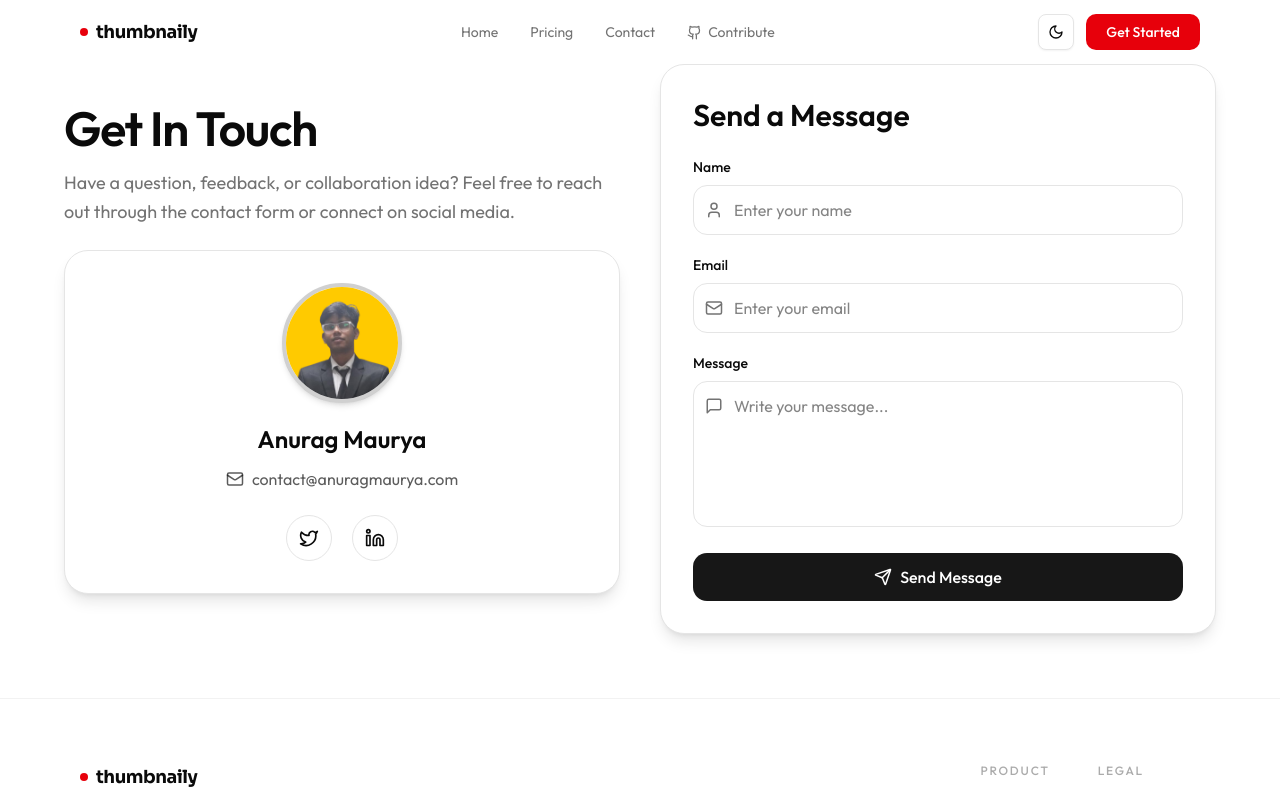
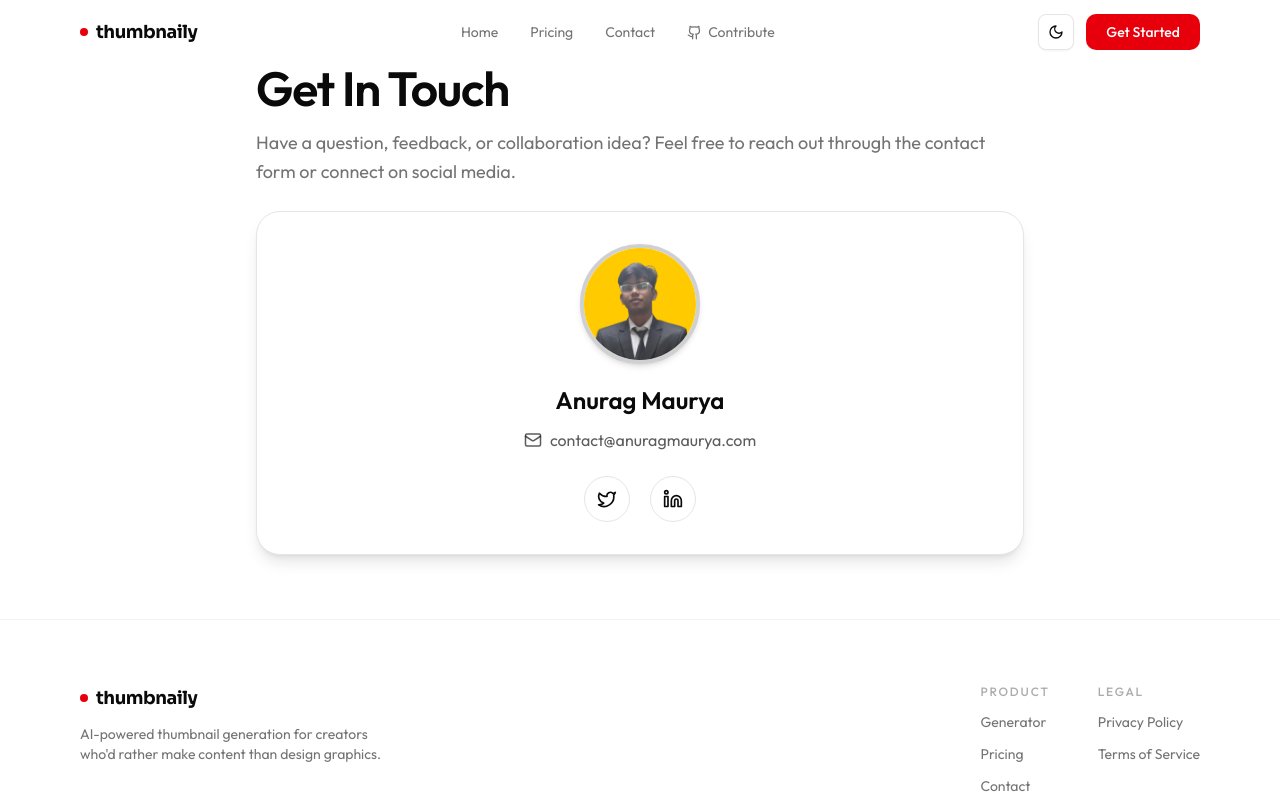
Before and after one commit to justanuragmaurya/thumbnaily-ai, a Next.js app in the folder apps/web/: page /contact in a window 1280 px wide. Shown: the top 794 px of the page. Built offline with nearby package versions, Linux system fonts and the light colour scheme.

Commit message:
Fix: Message card removed

```diff
--- a/apps/web/app/contact/page.tsx
+++ b/apps/web/app/contact/page.tsx
@@ -21,7 +21,7 @@ export default function ContactPage() {
       <Navbar />
 
       <main className="flex-1 flex items-center justify-center px-6 py-16">
-        <div className="max-w-6xl w-full grid md:grid-cols-2 gap-10 items-center">
+        <div className="max-w-3xl w-full mx-auto">
           {/* Left Section */}
           <div className="space-y-6">
             <div>
@@ -79,78 +79,6 @@ export default function ContactPage() {
               </div>
             </div>
           </div>
-
-          {/* Right Section - Contact Form */}
-          <div className="border bg-card rounded-3xl p-8 shadow-lg hover:shadow-2xl transition-all duration-300">
-            <h2 className="text-3xl font-bold mb-6">Send a Message</h2>
-
-            <form className="space-y-5">
-              {/* Name */}
-              <div>
-                <label className="text-sm font-medium mb-2 block">Name</label>
-
-                <div className="relative">
-                  <User
-                    className="absolute left-3 top-1/2 -translate-y-1/2 text-muted-foreground"
-                    size={18}
-                  />
-
-                  <input
-                    type="text"
-                    placeholder="Enter your name"
-                    className="w-full border rounded-xl py-3 pl-10 pr-4 outline-none focus:ring-2 focus:ring-primary transition-all bg-background"
-                  />
-                </div>
-              </div>
-
-              {/* Email */}
-              <div>
-                <label className="text-sm font-medium mb-2 block">Email</label>
-
-                <div className="relative">
-                  <Mail
-                    className="absolute left-3 top-1/2 -translate-y-1/2 text-muted-foreground"
-                    size={18}
-                  />
-
-                  <input
-                    type="email"
-                    placeholder="Enter your email"
-                    className="w-full border rounded-xl py-3 pl-10 pr-4 outline-none focus:ring-2 focus:ring-primary transition-all bg-background"
-                  />
-                </div>
-              </div>
-
-              {/* Message */}
-              <div>
-                <label className="text-sm font-medium mb-2 block">
-                  Message
-                </label>
-
-                <div className="relative">
-                  <MessageSquare
-                    className="absolute left-3 top-4 text-muted-foreground"
-                    size={18}
-                  />
-
-                  <textarea
-                    rows={5}
-                    placeholder="Write your message..."
-                    className="w-full border rounded-xl py-3 pl-10 pr-4 outline-none focus:ring-2 focus:ring-primary transition-all bg-background resize-none"
-                  />
-                </div>
-              </div>
-
-              {/* Submit */}
-              <button
-                type="submit"
-                className="w-full flex items-center justify-center gap-2 bg-primary text-white py-3 rounded-xl hover:opacity-90 transition-all font-medium"
-              >
-                <Send size={18} />
-                Send Message
-              </button>
-            </form>
-          </div>
         </div>
       </main>
 
```
